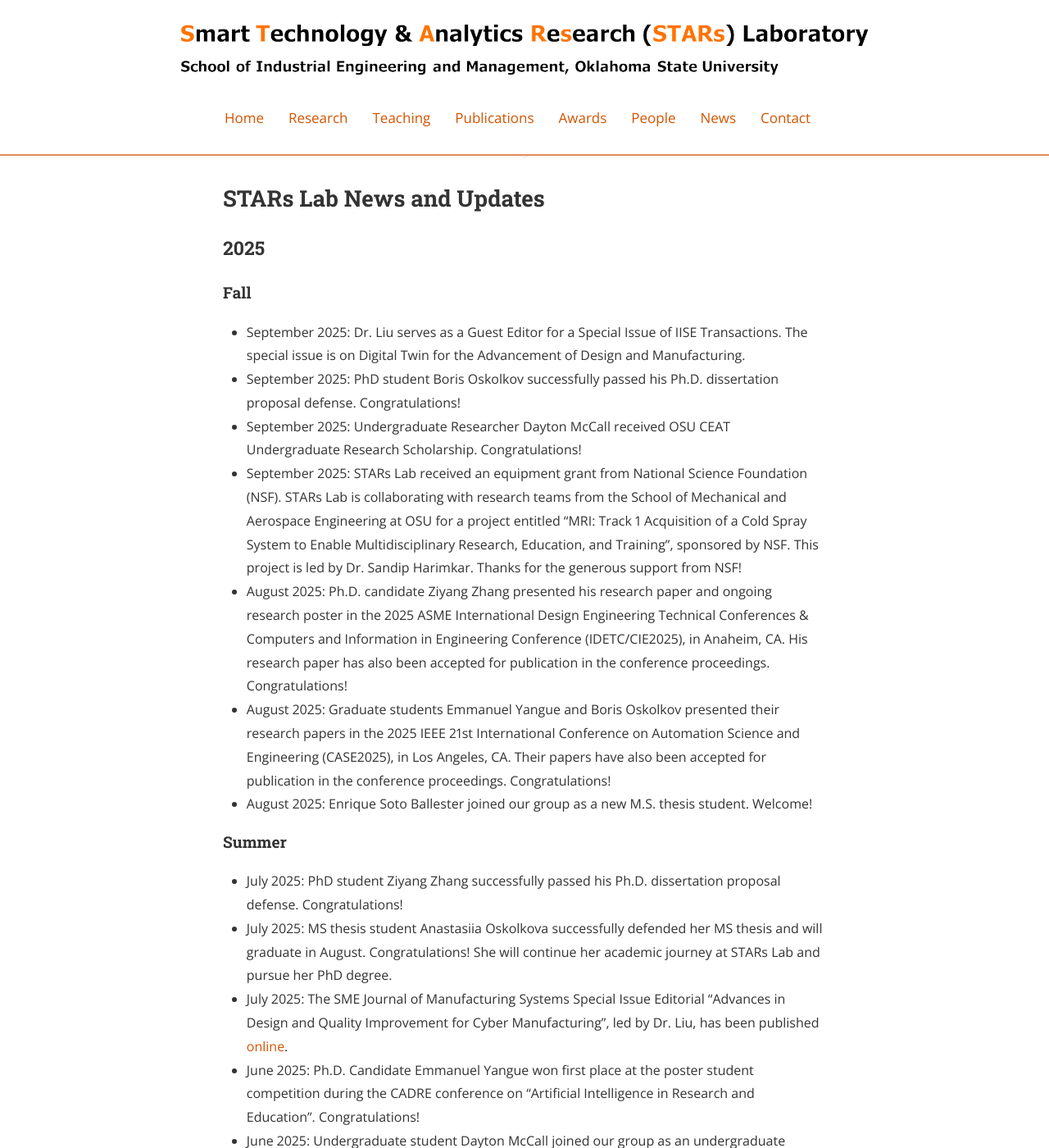
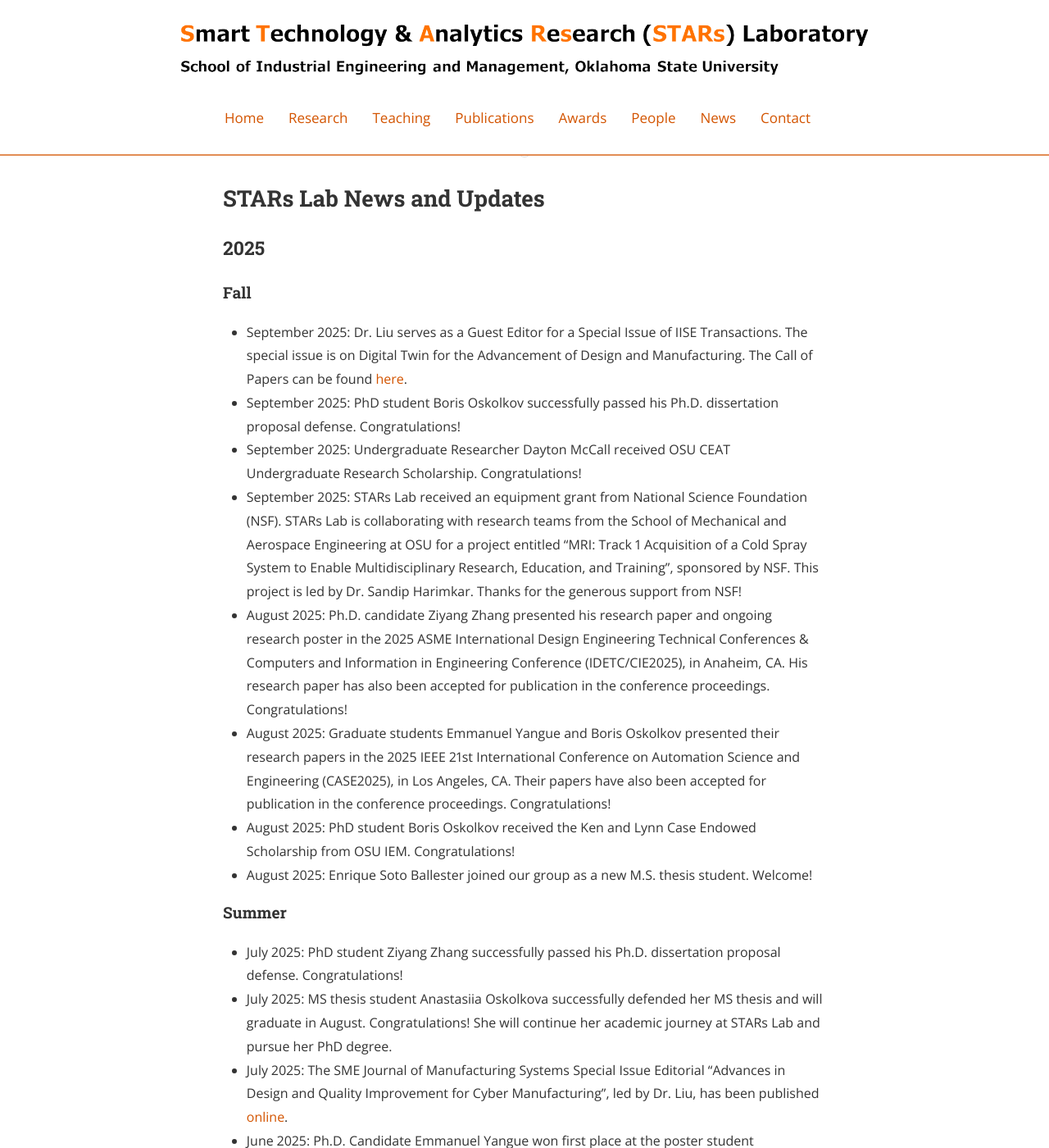
Before and after one commit to stars-laboratory/stars-laboratory.github.io, a Jekyll site: the page built from Gnews.md, in a window 1280 px wide and 1400 px high. Shown: the whole window at 82% size. Built offline with Jekyll 4.4.1, drawn with Linux system fonts in a browser that asks for light colours; nearby versions of some CDN libraries.

Commit message:
Update Gnews.md
Information Update

```diff
--- a/Gnews.md
+++ b/Gnews.md
@@ -11,12 +11,13 @@ main_nav: true
 
 #### Fall
 
-* September 2025: Dr. Liu serves as a Guest Editor for a Special Issue of IISE Transactions. The special issue is on Digital Twin for the Advancement of Design and Manufacturing.
+* September 2025: Dr. Liu serves as a Guest Editor for a Special Issue of IISE Transactions. The special issue is on Digital Twin for the Advancement of Design and Manufacturing. The Call of Papers can be found [here](https://think.taylorandfrancis.com/special_issues/digital-twin-for-the-advancement-of-design-and-manufacturing/).
 * September 2025: PhD student Boris Oskolkov successfully passed his Ph.D. dissertation proposal defense. Congratulations!
 * September 2025: Undergraduate Researcher Dayton McCall received OSU CEAT Undergraduate Research Scholarship. Congratulations!
 * September 2025: STARs Lab received an equipment grant from National Science Foundation (NSF). STARs Lab is collaborating with research teams from the School of Mechanical and Aerospace Engineering at OSU for a project entitled “MRI: Track 1 Acquisition of a Cold Spray System to Enable Multidisciplinary Research, Education, and Training”, sponsored by NSF. This project is led by Dr. Sandip Harimkar. Thanks for the generous support from NSF!
 * August 2025: Ph.D. candidate Ziyang Zhang presented his research paper and ongoing research poster in the 2025 ASME International Design Engineering Technical Conferences & Computers and Information in Engineering Conference (IDETC/CIE2025), in Anaheim, CA. His research paper has also been accepted for publication in the conference proceedings. Congratulations!
 * August 2025: Graduate students Emmanuel Yangue and Boris Oskolkov presented their research papers in the 2025 IEEE 21st International Conference on Automation Science and Engineering (CASE2025), in Los Angeles, CA. Their papers have also been accepted for publication in the conference proceedings. Congratulations!
+* August 2025: PhD student Boris Oskolkov received the Ken and Lynn Case Endowed Scholarship from OSU IEM. Congratulations!
 * August 2025: Enrique Soto Ballester joined our group as a new M.S. thesis student. Welcome!
 
 
```
